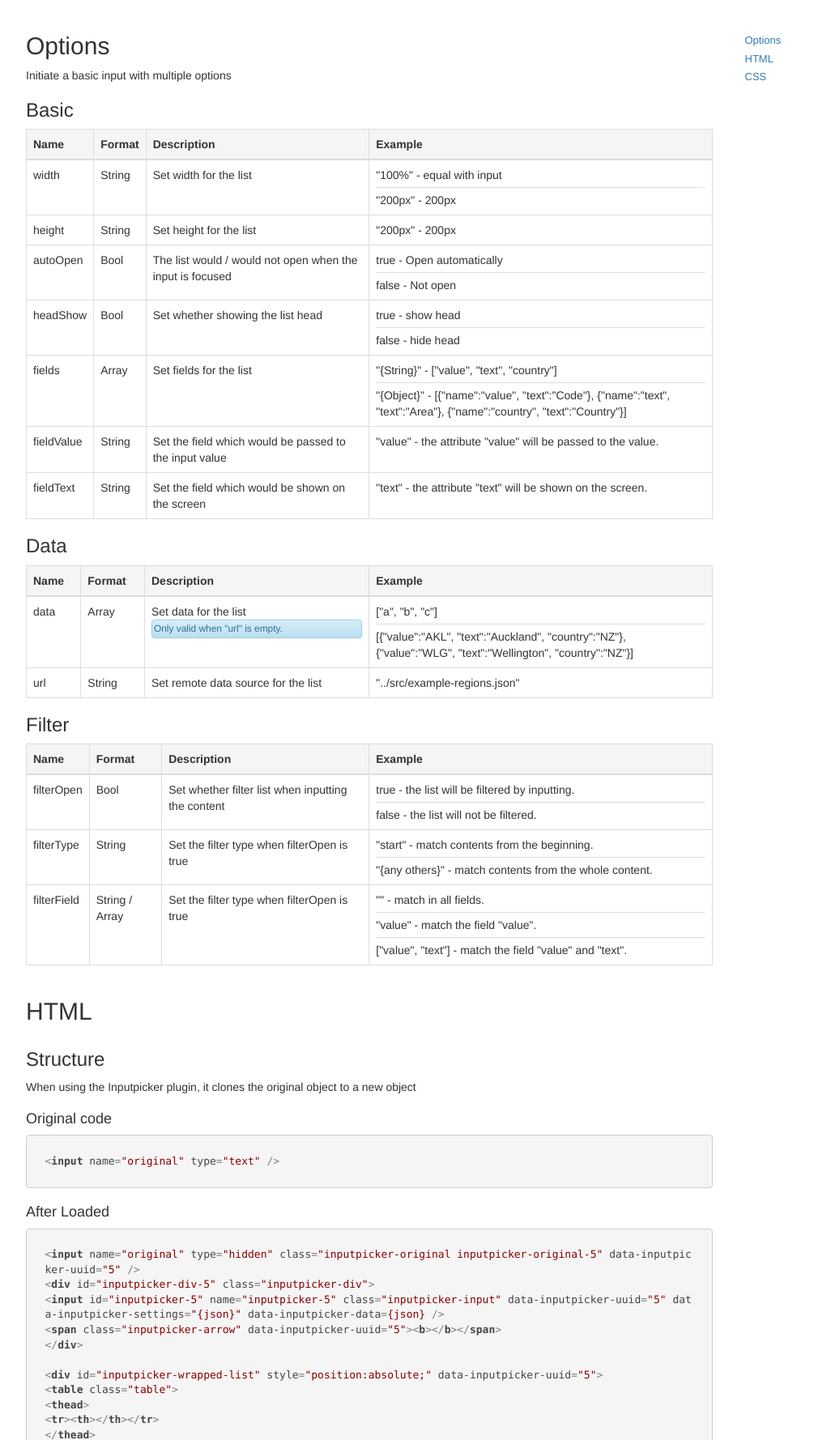
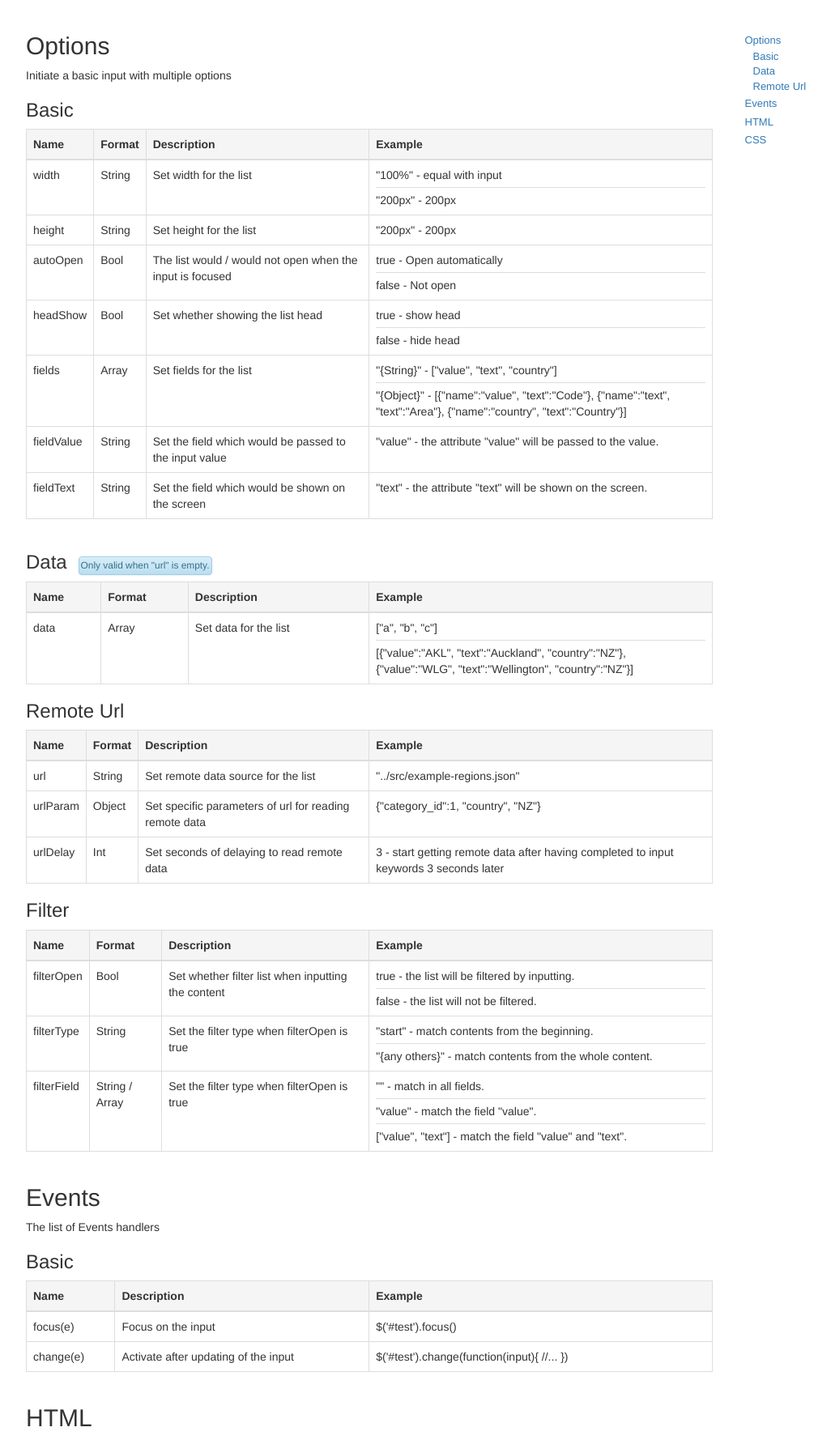
Before and after one commit to ukalpa/inputpicker, a PHP site: page /doc.php in a window 1280 px wide. Shown: the part 55-1833 px from the top of the page at 81% size, without its empty margins (38-1064 px from the left). Run offline with PHP 8.4, Linux system fonts and the light colour scheme; some libraries are stand-ins or nearby versions.

Commit message:
1.Fix some bugs in events, 2.Add events, remote url descriptions in the document

```diff
--- a/www/doc.php
+++ b/www/doc.php
@@ -23,7 +23,18 @@
 			<div class="col-sm-3 pull-right hidden-xs hidden-sm">
 				<div class="ip-side-bar">
 					<ul class="nav nav-pills nav-stacked ip-side-nav" data-spy="affix" data-offset-top="55">
-						<li><a href="#options">Options</a>
+						<li>
+                            <a href="#options">Options</a>
+                            <ul class="nav">
+                                <li>
+                                    <a href="#options-basic">Basic</a>
+                                    <a href="#options-data">Data</a>
+                                    <a href="#options-url">Remote Url</a>
+                                </li>
+                            </ul>
+						</li>
+                        <li>
+                            <a href="#events">Events</a>
                         </li>
 						<li><a href="#html">HTML</a>
 						</li>
@@ -35,16 +46,14 @@
 			<div class="col-sm-9">
 				<div class="ip-content" style="">
 
-					<!-- Start examples-->
 					<a name="options"></a>
 					<h2>Options</h2>
-					<!-- Begin section 1 -->
-					<?php $test_index++; ?>
 					<section class="row">
 						<div class="col-sm-12">
 							<p>
 								Initiate a basic input with multiple options
 							</p>
+                            <a name="options-basic"></a>
 							<h3>Basic</h3>
 							<table class="table table-bordered">
 								<thead>
@@ -133,8 +142,9 @@
 								</tbody>
 							</table>
 
-
-							<h3>Data</h3>
+                            <a name="options-data"></a>
+                            <h3 class="inline-block">Data</h3>
+                            <div class="inline-block alert alert-info small alert-message ml10" role="alert" >Only valid when "url" is empty.</div>
                             <table class="table table-bordered">
                                 <thead>
                                 <tr class="active">
@@ -149,7 +159,6 @@
                                     <td>data</td>
                                     <td>Array</td>
                                     <td>Set data for the list
-										<div class="alert alert-info small alert-message" role="alert">Only valid when "url" is empty.</div>
                                     </td>
                                     <td>
                                         <ul class="list-unstyled">
@@ -158,6 +167,22 @@
                                         </ul>
                                     </td>
                                 </tr>
+                                </tbody>
+                            </table>
+
+
+                            <a name="options-data"></a>
+                            <h3>Remote Url</h3>
+                            <table class="table table-bordered">
+                                <thead>
+                                <tr class="active">
+                                    <th>Name</th>
+                                    <th>Format</th>
+                                    <th>Description</th>
+                                    <th style="width:50%;">Example</th>
+                                </tr>
+                                </thead>
+                                <tbody>
                                 <tr>
                                     <td>url</td>
                                     <td>String</td>
@@ -166,6 +191,28 @@
                                     <td>
                                         <ul class="list-unstyled">
                                             <li>"../src/example-regions.json"</li>
+                                        </ul>
+                                    </td>
+                                </tr>
+                                <tr>
+                                    <td>urlParam</td>
+                                    <td>Object</td>
+                                    <td>Set specific parameters of url for reading remote data
+                                    </td>
+                                    <td>
+                                        <ul class="list-unstyled">
+                                            <li>{"category_id":1, "country", "NZ"}</li>
+                                        </ul>
+                                    </td>
+                                </tr>
+                                <tr>
+                                    <td>urlDelay</td>
+                                    <td>Int</td>
+                                    <td>Set seconds of delaying to read remote data
+                                    </td>
+                                    <td>
+                                        <ul class="list-unstyled">
+                                            <li>3 - start getting remote data after having completed to input keywords 3 seconds later </li>
                                         </ul>
                                     </td>
                                 </tr>
@@ -221,16 +268,53 @@
 								</tbody>
 							</table>
 						</div>
-						<script>
-                            $(function () {
-                                $('#test<?php echo $test_index ?>').inputpicker({
-                                    data:[ "Text 1", "Text 2", "Text 3" ]
-                                });
-                            });
-						</script>
-
 					</section>
 					<!-- End Section -->
+
+
+
+                    <a name="events"></a>
+                    <h2>Events</h2>
+                    <section class="row">
+                        <div class="col-sm-12">
+                            <p>
+                                The list of Events handlers
+                            </p>
+                            <a name="options-basic"></a>
+                            <h3>Basic</h3>
+                            <table class="table table-bordered">
+                                <thead>
+                                <tr class="active">
+                                    <th>Name</th>
+                                    <th>Description</th>
+                                    <th style="width:50%;">Example</th>
+                                </tr>
+                                </thead>
+                                <tbody>
+                                <tr>
+                                    <td>focus(e)</td>
+                                    <td>Focus on the input</td>
+                                    <td>
+                                        <ul class="list-unstyled">
+                                            <li>$('#test').focus()</li>
+                                        </ul>
+                                    </td>
+                                </tr>
+                                <tr>
+                                    <td>change(e)</td>
+                                    <td>Activate after updating of the input</td>
+                                    <td>
+                                        <ul class="list-unstyled">
+                                            <li>$('#test').change(function(input){ //... })</li>
+                                        </ul>
+                                    </td>
+                                </tr>
+                                </tbody>
+                            </table>
+                        </div>
+                    </section>
+
+
 
 
 					<!-- Start examples-->
--- a/www/style.css
+++ b/www/style.css
@@ -53,9 +53,13 @@ header .nav li.active a {
 .affix {
     top:0px;
 }
+
+.ml10 {margin-left:10px;}
+.mr10 {margin-right:10px;}
 .mt10 {margin-top:10px;}
 .mt20 {margin-top:20px;}
 
+.inline-block { display: inline-block; }
 section {
     margin-bottom:20px;
 }
```
Also changed, not shown: src/jquery.inputpicker.js. Lines whose indentation alone changed are shown as unchanged.
